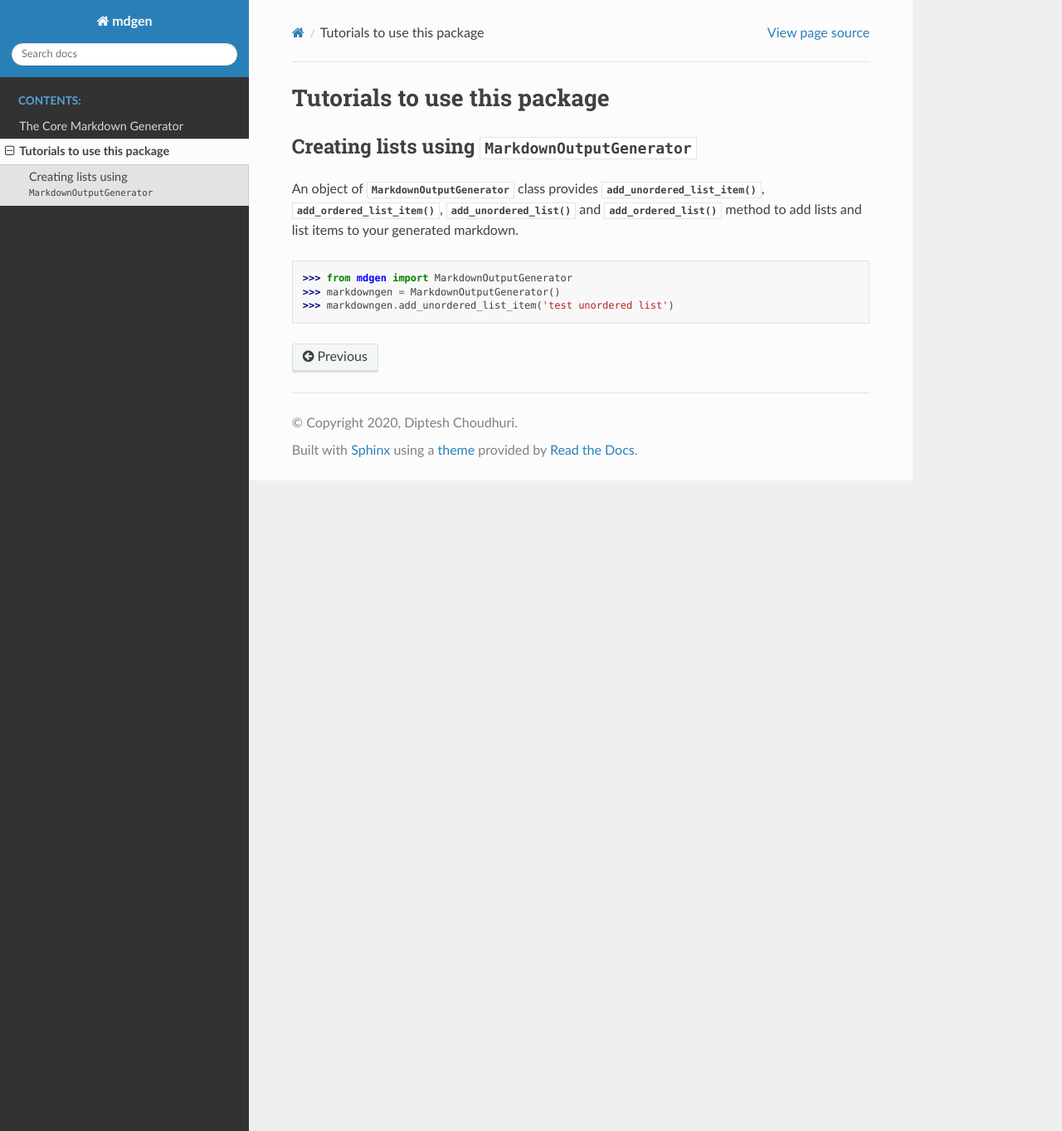
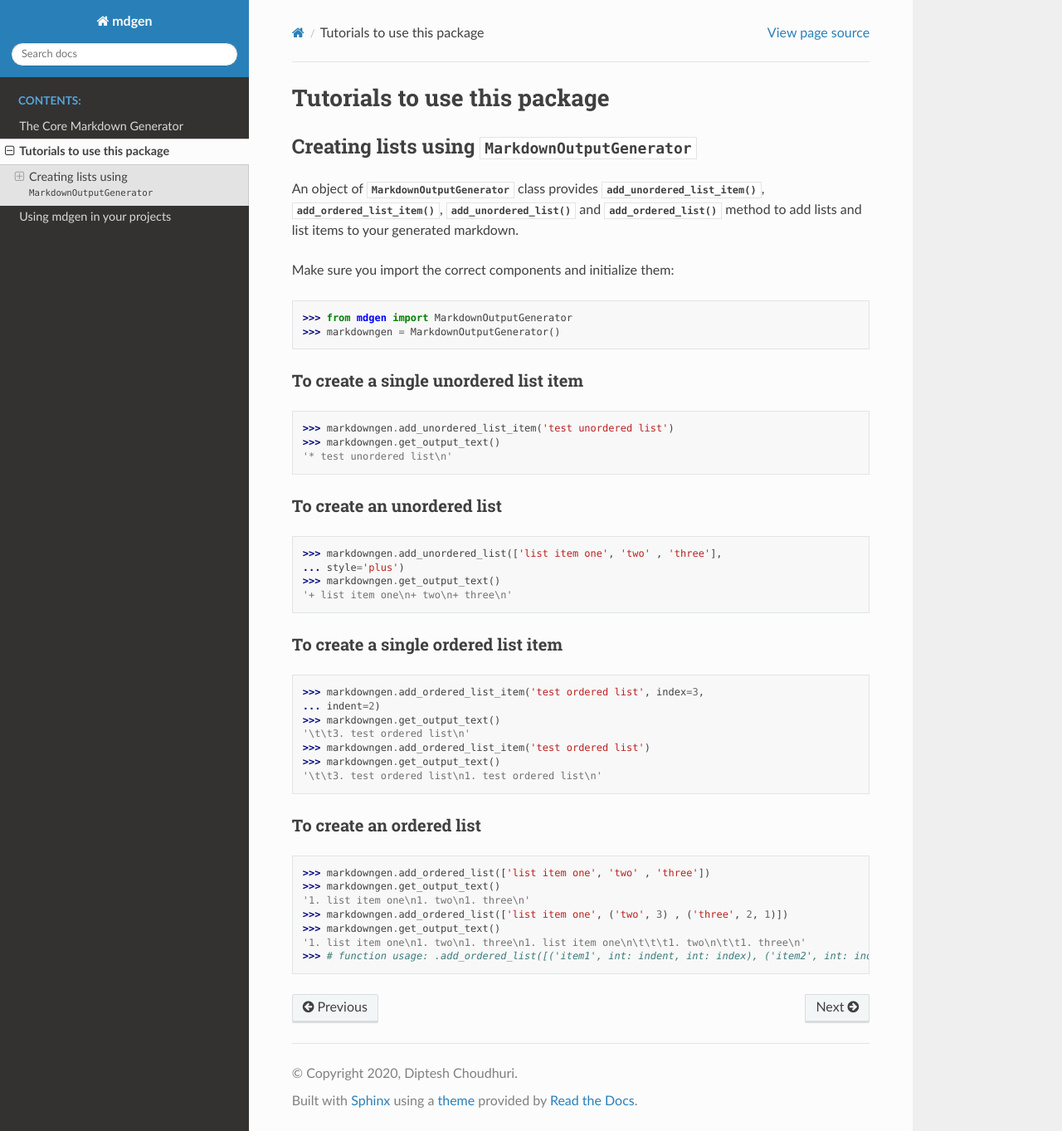
Before and after one commit to IgnisDa/python-random-markdown-generator, a Sphinx documentation site: the page built from docs/tutorials.rst, in a window 1280 px wide and 1363 px high. Shown: the whole window at 83% size. Built offline with Sphinx 7.4.7 and the Read the Docs theme 2.0.0, drawn with Linux system fonts in a browser that asks for light colours.

```diff
--- a/docs/index.rst
+++ b/docs/index.rst
@@ -5,8 +5,9 @@ Welcome to mdgen's documentation!
     :maxdepth: 2
     :caption: Contents:
 
-    markdown
-    tutorials
+    markdown.rst
+    tutorials.rst
+    examples.rst
 
 
 Indices and tables
--- a/docs/tutorials.rst
+++ b/docs/tutorials.rst
@@ -9,8 +9,54 @@ An object of :class:`MarkdownOutputGenerator` class provides
 :meth:`.add_unordered_list` and :meth:`.add_ordered_list` method to add lists
 and list items to your generated markdown.
 
+Make sure you import the correct components and initialize them:
+
 .. code-block:: python
 
     >>> from mdgen import MarkdownOutputGenerator
     >>> markdowngen = MarkdownOutputGenerator()
+
+To create a single unordered list item
+^^^^^^^^^^^^^^^^^^^^^^^^^^^^^^^^^^^^^^
+
+.. code-block:: python
+
     >>> markdowngen.add_unordered_list_item('test unordered list')
+    >>> markdowngen.get_output_text()
+    '* test unordered list\n'
+
+To create an unordered list
+^^^^^^^^^^^^^^^^^^^^^^^^^^^
+
+.. code-block:: python
+
+    >>> markdowngen.add_unordered_list(['list item one', 'two' , 'three'],
+    ... style='plus')
+    >>> markdowngen.get_output_text()
+    '+ list item one\n+ two\n+ three\n'
+
+To create a single ordered list item
+^^^^^^^^^^^^^^^^^^^^^^^^^^^^^^^^^^^^
+
+.. code-block:: python
+
+    >>> markdowngen.add_ordered_list_item('test ordered list', index=3,
+    ... indent=2)
+    >>> markdowngen.get_output_text()
+    '\t\t3. test ordered list\n'
+    >>> markdowngen.add_ordered_list_item('test ordered list')
+    >>> markdowngen.get_output_text()
+    '\t\t3. test ordered list\n1. test ordered list\n'
+
+To create an ordered list
+^^^^^^^^^^^^^^^^^^^^^^^^^
+
+.. code-block:: python
+
+    >>> markdowngen.add_ordered_list(['list item one', 'two' , 'three'])
+    >>> markdowngen.get_output_text()
+    '1. list item one\n1. two\n1. three\n'
+    >>> markdowngen.add_ordered_list(['list item one', ('two', 3) , ('three', 2, 1)])
+    >>> markdowngen.get_output_text()
+    '1. list item one\n1. two\n1. three\n1. list item one\n\t\t\t1. two\n\t\t1. three\n'
+    >>> # function usage: .add_ordered_list([('item1', int: indent, int: index), ('item2', int: indent, int: index) ...])
```
Also changed, not shown: docs/examples.rst (+51 -0 lines), 1 other file.
